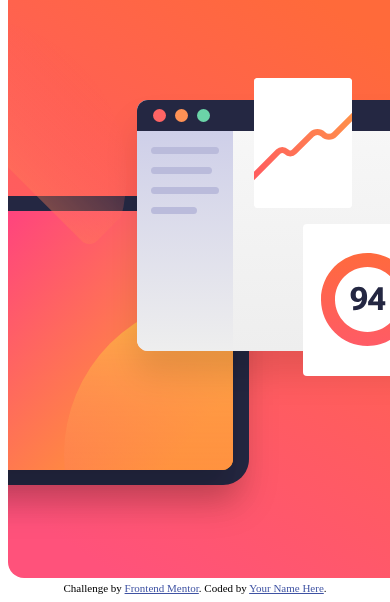
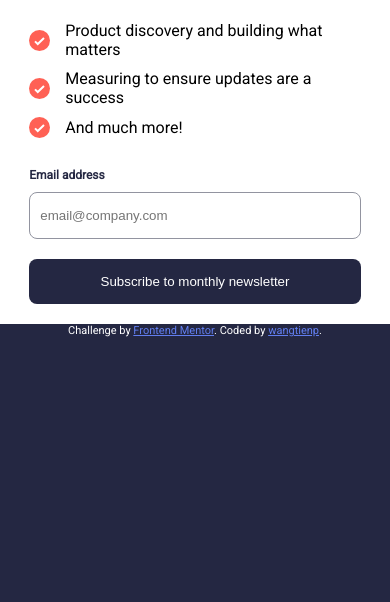
Before and after one commit to wangtienp/challenges, a plain HTML site: page newsletter-sign-up-with-success-message-main/index.html in a window 390 px wide. Shown: the part 462-1064 px from the top of the page. After the commit the page ends 844 px from the top, so only its background shows below. Drawn offline with Linux system fonts and the light colour scheme.

Commit message:
javascript

```diff
--- a/newsletter-sign-up-with-success-message-main/index.html
+++ b/newsletter-sign-up-with-success-message-main/index.html
@@ -7,7 +7,7 @@
   <!-- displays site properly based on user's device -->
 
   <link rel="icon" type="image/png" sizes="32x32" href="./assets/images/favicon-32x32.png">
-
+  <link rel="stylesheet" href="./styles.css">
   <title>Frontend Mentor | Newsletter sign-up form with success message</title>
 
   <!-- Feel free to remove these styles or customise in your own stylesheet 👍 -->
@@ -15,10 +15,11 @@
     .attribution {
       font-size: 11px;
       text-align: center;
+      color: white;
     }
 
     .attribution a {
-      color: hsl(228, 45%, 44%);
+      color: hsl(228, 82%, 66%);
     }
   </style>
 </head>
@@ -39,7 +40,9 @@
           <li> <img src="./assets/images/icon-list.svg"> Measuring to ensure updates are a success</li>
           <li> <img src="./assets/images/icon-list.svg"> And much more!</li>
         </ul>
-        <label for="email">Email address</label>
+        <div class="label-and-error">
+          <label for="email">Email address</label> <span id="error"></span>
+        </div>
         <input type="text" id="email" placeholder="email@company.com">
         <button id="subscribe">Subscribe to monthly newsletter</button>
 
@@ -48,7 +51,7 @@
       <div class="tab">
 
         <!-- Success message start -->
-        <img src="./assets/images/icon-success.svg" alt="">
+        <img src="./assets/images/icon-success.svg" alt="" id="success">
         <h4>Thanks for subscribing!</h4>
         <p>A confirmation email has been sent to <span id="user-email"></span>.
           Please open it and click the button inside to confirm your subscription.</p>
@@ -60,16 +63,12 @@
       <img src="./assets/images/illustration-sign-up-desktop.svg" alt="">
     </div>
   </div>
-
-
-
-
-
-
   <div class="attribution">
     Challenge by <a href="https://www.frontendmentor.io?ref=challenge" target="_blank">Frontend Mentor</a>.
-    Coded by <a href="#">Your Name Here</a>.
+    Coded by <a href="https://www.frontendmentor.io/profile/wangtienp" target="_blank">wangtienp</a>.
   </div>
+
+  <script src="./script.js"></script>
 </body>
 
 </html>
--- a/newsletter-sign-up-with-success-message-main/script.js
+++ b/newsletter-sign-up-with-success-message-main/script.js
@@ -0,0 +1,45 @@
+const tabs = document.querySelectorAll('.tab')
+const sidebar = document.querySelector('.sidebar')
+const form = document.querySelector('#signup-form')
+const userInput = document.querySelector('.tab input')
+const subscribeBtn = document.querySelector('.tab #subscribe')
+const userError = document.querySelector('.label-and-error #error')
+const userEmail = document.querySelector('.tab #user-email')
+const container = document.querySelector('.container')
+const tabParagraphs = document.querySelectorAll('.tab p')
+
+const emailRegex = /^[^\s@]+@[^\s@]+\.[^\s@]+$/
+const validEmail = 'Valid email required'
+
+let currentTab = 0
+showTab(currentTab)
+function showTab(n) {
+    tabs[n].style.display='flex'
+    sidebar.style.display = n===0?'block':'none'
+    if(window.innerWidth<=480){
+        tabs[1].style.height = '100dvh'
+        tabParagraphs[1].style.flex = '10'
+        container.style.maxWidth = n===0?'max-content':'100%'
+
+    }else{
+        container.style.maxWidth = n===0?'max-content':'40%'
+    }
+
+}
+form.addEventListener('submit',(e)=>{
+    e.preventDefault()
+})
+
+subscribeBtn.addEventListener('click',()=>{
+    if(userInput.value.trim()===''||!(userInput.value.match(emailRegex))){
+        userInput.classList.add('error')
+        userError.textContent = validEmail
+    }else{
+        userInput.classList.remove('error')
+        userError.textContent =''
+        userEmail.textContent = userInput.value
+        tabs[currentTab].style.display='none'
+        currentTab++
+        showTab(currentTab)
+    }
+})
--- a/newsletter-sign-up-with-success-message-main/styles.css
+++ b/newsletter-sign-up-with-success-message-main/styles.css
@@ -1,9 +1,120 @@
 @import url('https://fonts.googleapis.com/css2?family=Roboto');
+
+*{
+    margin: 0;
+    padding: 0;
+   box-sizing: border-box;
+}
 :root{
     --clr-tomato:hsl(4, 100%, 67%);
+    --clr-ltomato:hsl(4, 100%, 95%);
     --clr-dsgrey:hsl(234, 29%, 20%);
     --clr-cgrey:hsl(235, 18%, 26%);
     --clr-grey:hsl(231, 7%, 60%);
     --clr-white:hsl(0, 0%, 100%);
-    --ff-roboto:var(--clr-cgrey):'Roboto';
+    --ff-roboto:'Roboto';
 }
+body{
+    background-color: var(--clr-dsgrey);
+    font-family: var(--ff-roboto);
+    font-size: 16px;
+}
+.container{
+    margin: 5dvh auto;
+    max-width: fit-content;
+    background-color: var(--clr-white);
+    display: flex;
+    justify-content: center;
+    align-items: center;
+    padding: 30px 20px;
+    border-radius: 8px;
+}
+.tab{
+    display: none;
+    margin: 0 auto;
+    max-width: 85%;
+    flex-direction: column;
+    row-gap: 30px;
+}
+
+.tab h4{
+    font-size: 3rem;
+    color: var(--clr-cgrey);
+    letter-spacing: 3%;
+}
+
+.tab ul li{
+    display: flex;
+    align-items: center;
+    column-gap: 15px;
+
+}
+.tab ul{
+    display: flex;
+    flex-direction: column;
+    row-gap: 10px;
+}
+.tab .label-and-error{
+    display: flex;
+    justify-content: space-between;
+    font-size: 0.75rem;
+    margin-bottom: -20px;
+}
+.label-and-error label{
+    font-weight: 700;
+    color: var(--clr-dsgrey);
+}
+.label-and-error #error{
+    color: var(--clr-tomato);
+}
+.tab input{
+    padding: 15px 10px;
+    border-radius: 8px;
+    outline: 0;
+    border: 1px solid var(--clr-grey);
+}
+.tab input.error{
+    border-color: var(--clr-tomato);
+    background-color: var(--clr-ltomato);
+    color: var(--clr-tomato);
+}
+.tab #user-email{
+    color: var(--clr-dsgrey);
+    font-weight: 700;
+}
+.tab #success{
+    width: fit-content;
+}
+.tab button{
+    padding: 15px 10px;
+    margin-top: -10px;
+    background-color: var(--clr-dsgrey);
+    color: var(--clr-white);
+    border: 0;
+    border-radius: 8px;
+    cursor: pointer;
+    transition: .4s;
+}
+.tab button:hover{
+    background: linear-gradient(90deg, rgba(255,86,113,255) 0%, var(--clr-tomato) 100%);
+    box-shadow: 0px 6px 14px 6px rgba(255,200,196,0.8)
+}
+
+@media only screen and (min-width: 375px) and (max-width: 480px){
+    .container{
+        margin: 0;
+        flex-direction: column-reverse;
+        padding: 0;
+        border-radius: 0;
+        justify-content: start;
+        align-items: normal;
+        row-gap: 20px;
+        width: 100%;
+    }
+    .sidebar img{
+        content: url('./assets/images/illustration-sign-up-mobile.svg');
+    }
+    #signup-form{
+        padding: 20px 0;
+    }
+}
```
